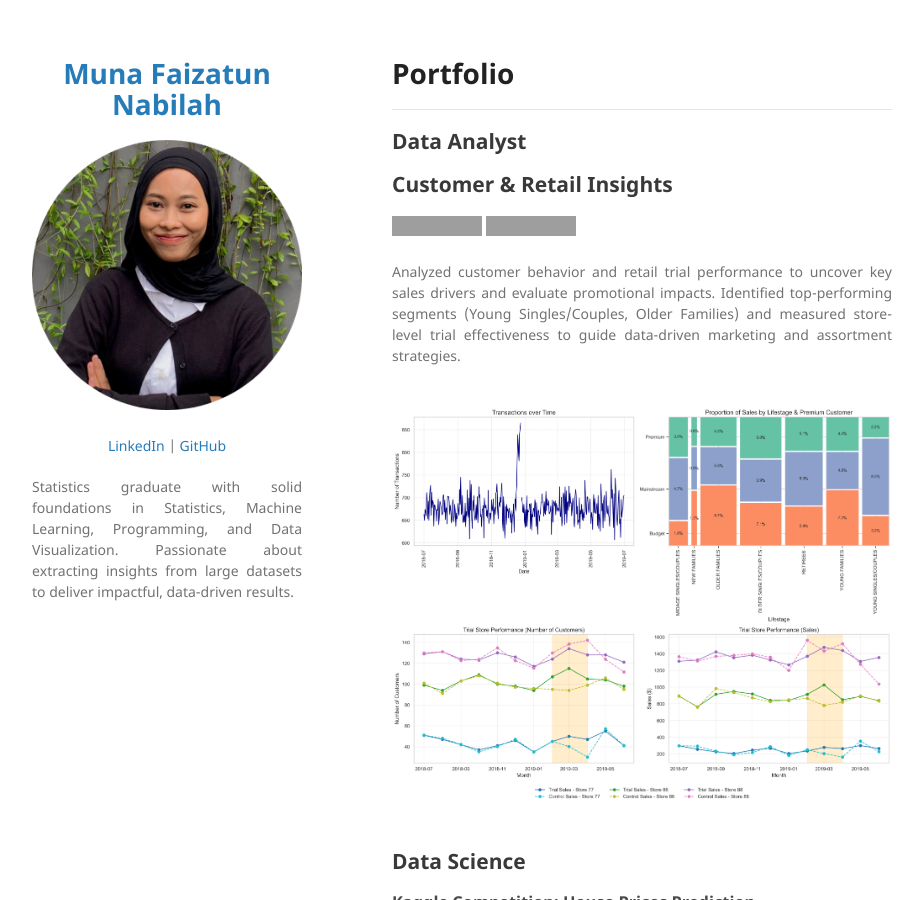
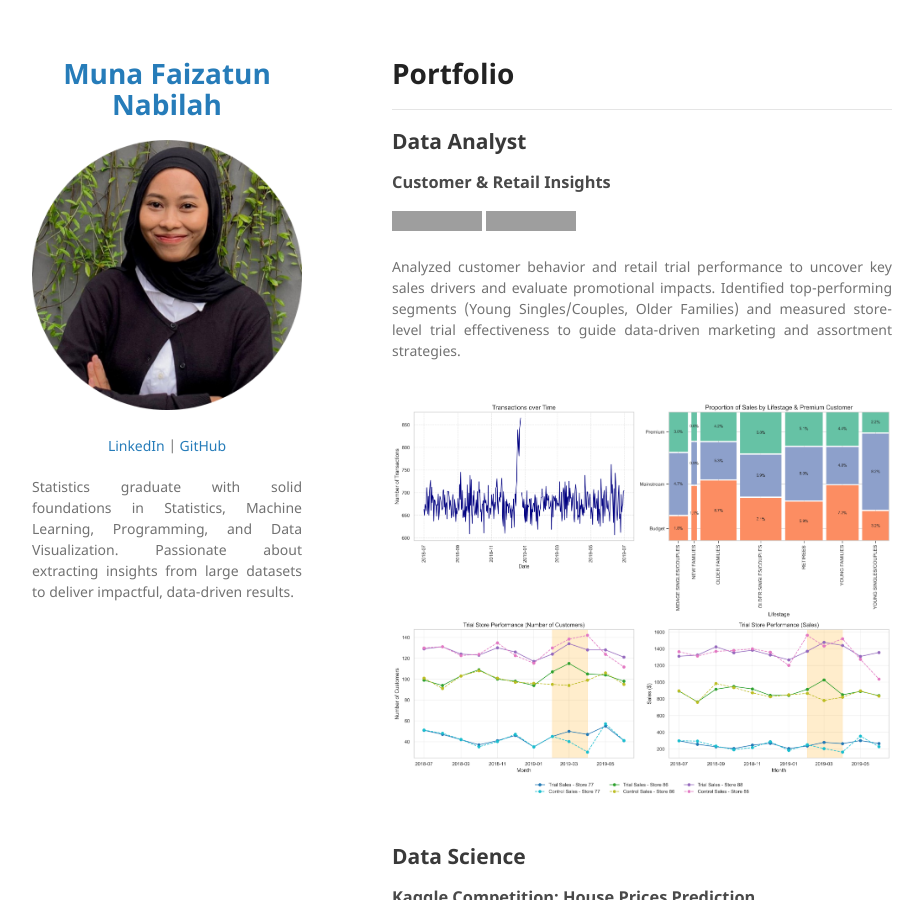
Before and after one commit to munafaizatun/munafaizatun.github.io, a Jekyll site: the page built from index.md, in a window 1280 px wide and 900 px high. Shown: the whole window, without its empty margins (178-1101 px from the left). Built offline with Jekyll 4.4.1, drawn with Linux system fonts in a browser that asks for light colours; our own code applies the rules of GitHub Pages for plain Markdown files; grey boxes are pictures that could not be loaded.

```diff
--- a/index.md
+++ b/index.md
@@ -3,7 +3,7 @@
 
 ## Data Analyst
 
-## Customer & Retail Insights
+### Customer & Retail Insights
 
 [![Open Notebook](https://img.shields.io/badge/Jupyter-Open_Notebook-blue?logo=Jupyter)](projects/chip-store_analysis.html)
 [![View on GitHub](https://img.shields.io/badge/GitHub-View_on_GitHub-blue?logo=GitHub)](https://github.com/munafaizatun/retail-analytics)
```
